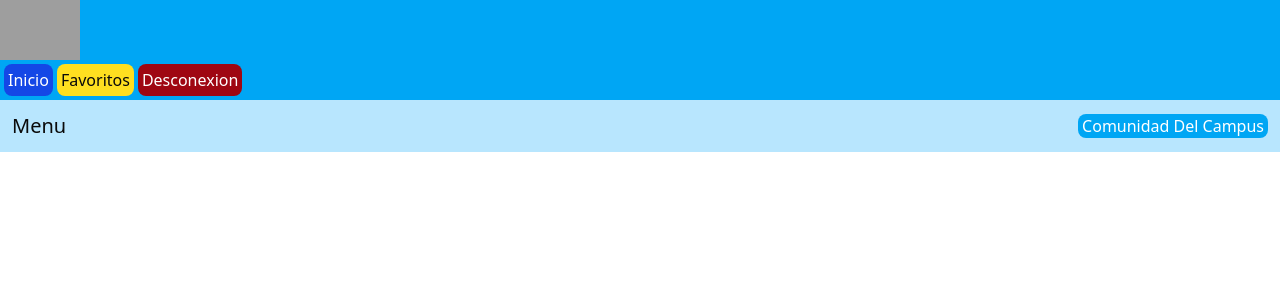
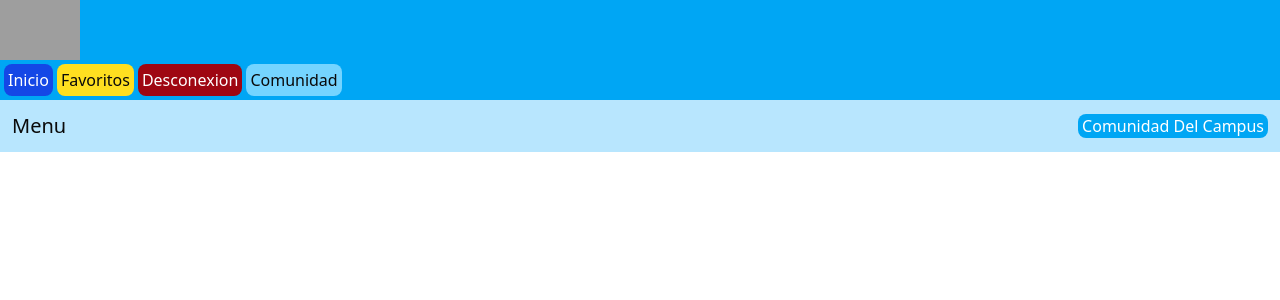
Before and after one commit to TylerBrock01/FE_gsono, a React (Vite) app: page /home in a window 1280 px wide. Shown: the top 300 px of the page. Built offline with nearby package versions, Linux system fonts and the light colour scheme; grey boxes are pictures that could not be loaded; what @midudev/tailwind-animations would draw is missing.

Commit message:
community added

```diff
--- a/src/views/component/NavBarSm.tsx
+++ b/src/views/component/NavBarSm.tsx
@@ -2,6 +2,7 @@ const option = [
     {name: "inicio", url :"#", style: "bg-blue-700 text-white"},
     {name: "favoritos", url :"#", style: "bg-yellow-300"},
     {name: "desconexion", url :"/", style: "bg-red-800 text-white"},
+    {name: "Comunidad", url :"#", style: "bg-sky-300 "},
 ]
 
 export default function NavBarSm (){
```
